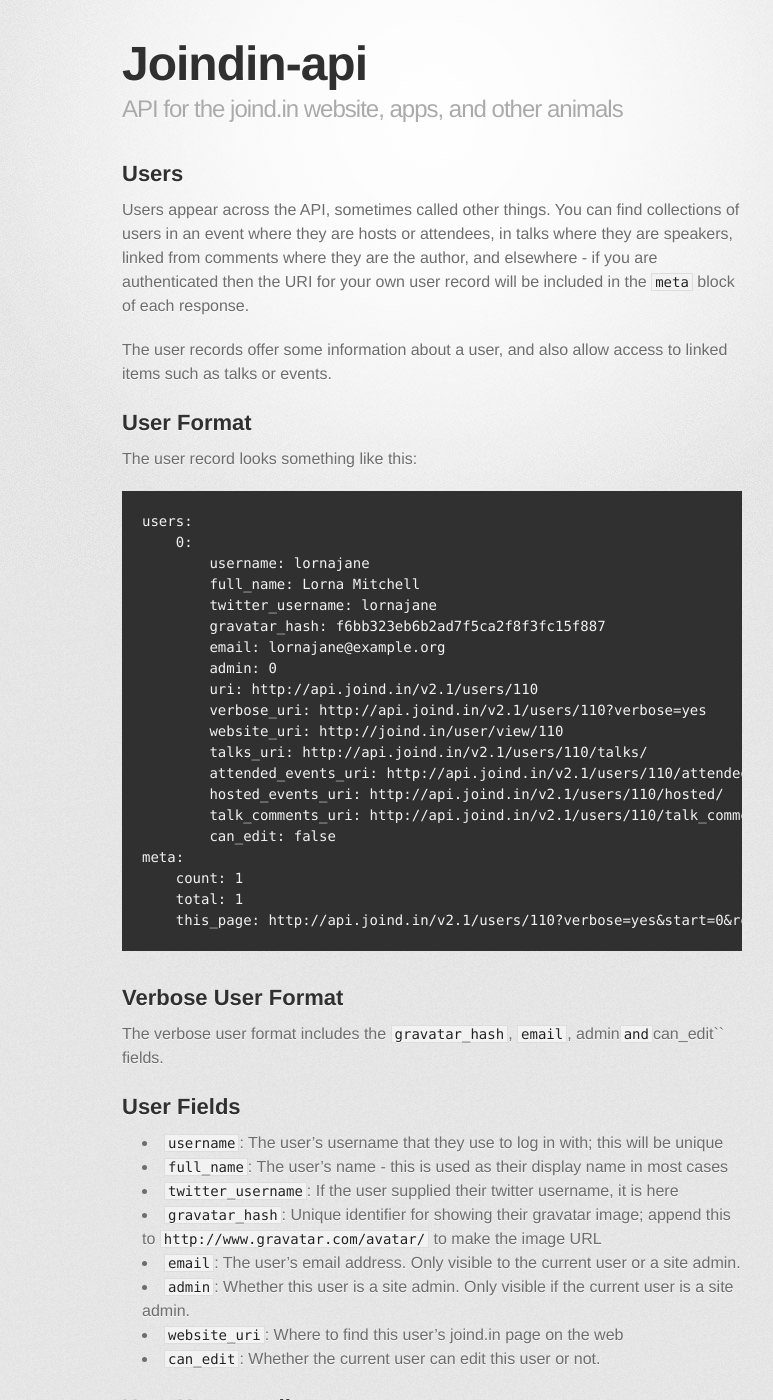
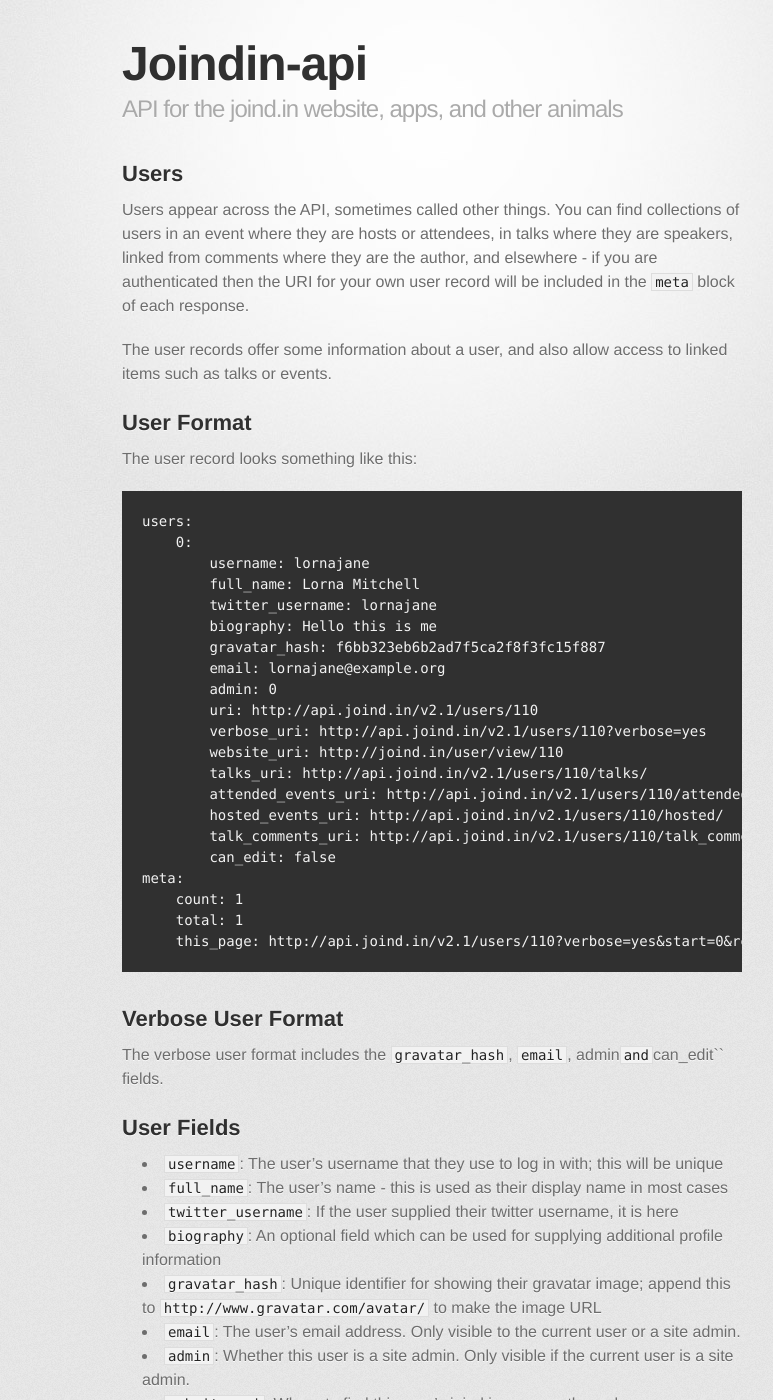
Before and after one commit to joindin/joindin-api, a Jekyll site: the page built from users.md, in a window 1280 px wide and 1400 px high. Shown: the whole window, without its empty margins (208-981 px from the left). Built offline with Jekyll 4.4.1, drawn with Linux system fonts in a browser that asks for light colours; some web fonts are replaced; some of the changed text lies outside the part shown.

Commit message:
Add documentation for profile biography field

```diff
--- a/users.md
+++ b/users.md
@@ -19,6 +19,7 @@
         username: lornajane
         full_name: Lorna Mitchell
         twitter_username: lornajane
+        biography: Hello this is me
         gravatar_hash: f6bb323eb6b2ad7f5ca2f8f3fc15f887
         email: lornajane@example.org
         admin: 0
@@ -45,6 +46,7 @@
 *  ``username``: The user's username that they use to log in with; this will be unique
 *  ``full_name``: The user's name - this is used as their display name in most cases
 *  ``twitter_username``: If the user supplied their twitter username, it is here
+*  ``biography``: An optional field which can be used for supplying additional profile information
 *  ``gravatar_hash``: Unique identifier for showing their gravatar image; append this to ``http://www.gravatar.com/avatar/`` to make the image URL
 *  ``email``: The user's email address. Only visible to the current user or a site admin.
 *  ``admin``: Whether this user is a site admin. Only visible if the current user is a site admin.
@@ -73,7 +75,10 @@
  * ``email``
  * ``password``
 
-Optionally, you can also send the ``twitter_username`` field.
+Optionally the following fields can be included:
+
+ * ``twitter_username``
+ * ``biography``
 
 Your request should look something like this:
 
@@ -83,7 +88,8 @@
   "password": "qwerty",
   "email": "test@example.com",
   "full_name": "Test User",
-  "twitter_username": "mytwitterhandle"
+  "twitter_username": "mytwitterhandle",
+  "biography": "An example biography"
 }
 ~~~
 
```
